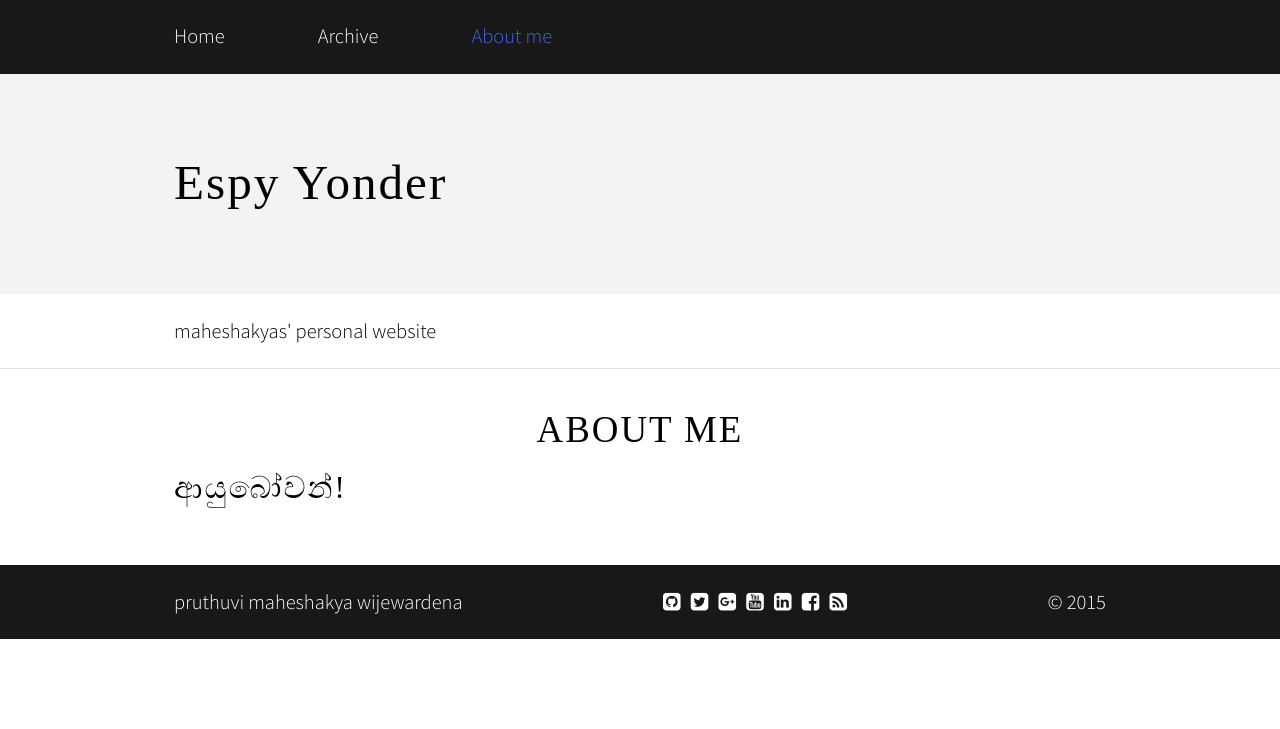
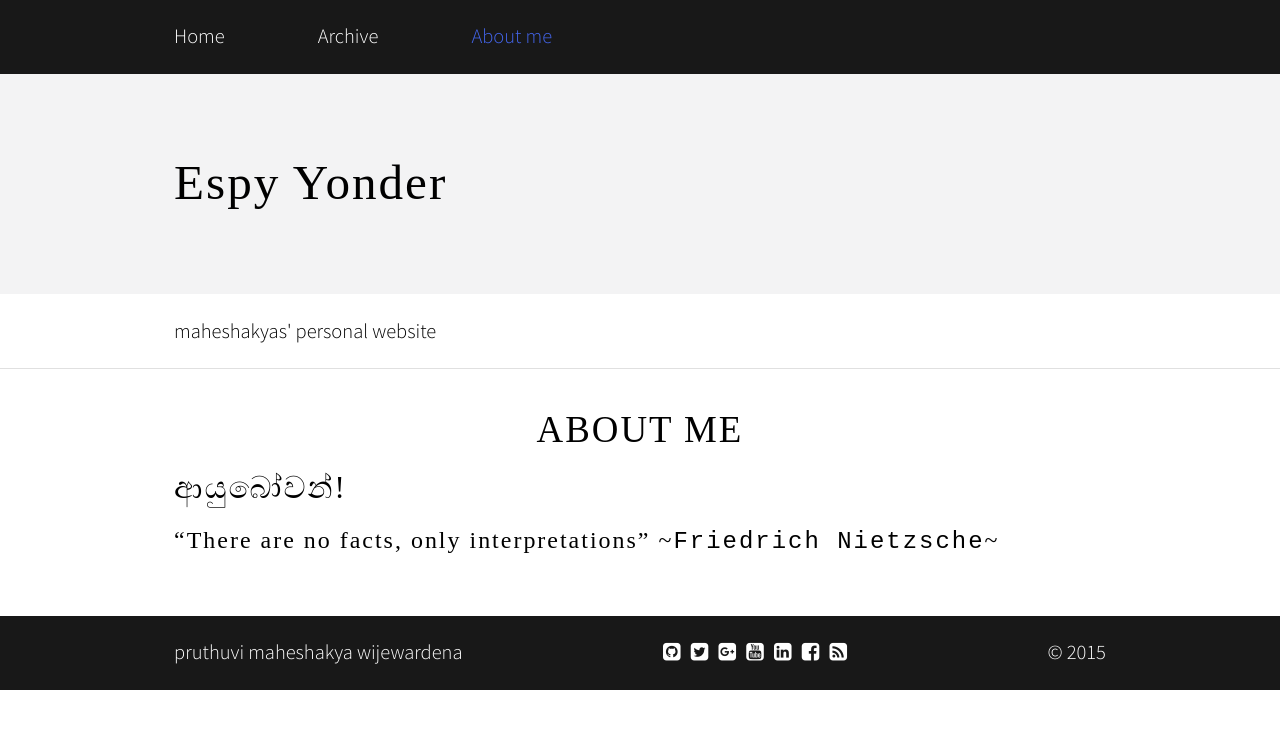
Before and after one commit to maheshakya/maheshakya.github.io, a Jekyll site: the page built from pages/about/index.markdown, in a window 1280 px wide. Shown: the top 729 px of the page. Built offline with Jekyll 4.4.1, drawn with Linux system fonts in a browser that asks for light colours; nearby versions of some CDN libraries; some web fonts are replaced.

Commit message:
Updated about me.

```diff
--- a/pages/about/index.markdown
+++ b/pages/about/index.markdown
@@ -4,3 +4,5 @@ title: "About me"
 description: ""
 ---
 # ආයුබෝවන්!
+
+###  "There are no facts, only interpretations" ~`Friedrich Nietzsche`~
```
Also changed, not shown: 2 other files.
